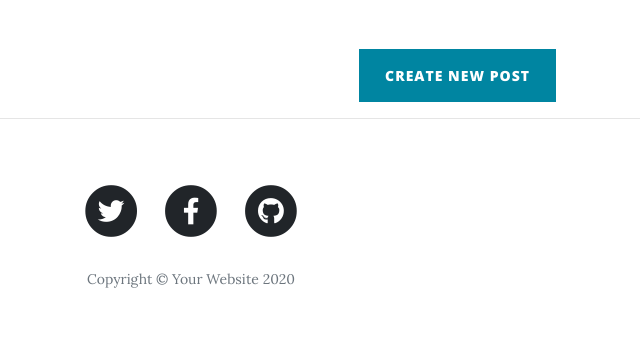
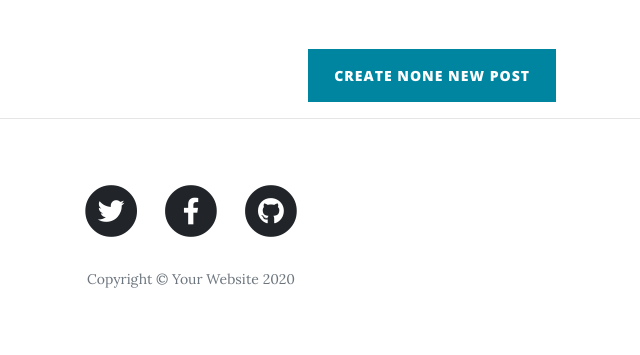
Before and after one commit to RobinB-94/Blog-Website, a Flask app: page / in a window 1280 px wide. Shown: the part 533-888 px from the top of the page, without its empty margins (449-1089 px from the left). Run offline with Flask 2, Linux system fonts and the light colour scheme; the visitor is signed in with stand-in values (Sample User, id 1); data comes from the database, SQL or seed files in the repository; data that the repository does not hold is empty; some libraries are stand-ins or nearby versions.

Commit message:
Test postgres

```diff
--- a/main.py
+++ b/main.py
@@ -113,8 +113,9 @@
 
 @app.route('/')
 def get_all_posts():
+    test=os.environ.get("TESTA")
     posts = BlogPost.query.all()
-    return render_template("index.html", all_posts=posts, current_user=current_user)
+    return render_template("index.html", all_posts=posts, current_user=current_user, test=test)
 
 
 @app.route('/register', methods=["GET", "POST"])
--- a/templates/index.html
+++ b/templates/index.html
@@ -44,7 +44,7 @@
         <!-- New Post -->
         {% if current_user.id == 1 %}
           <div class="clearfix">
-          <a class="btn btn-primary float-right" href="{{url_for('add_new_post')}}">Create New Post</a>
+          <a class="btn btn-primary float-right" href="{{url_for('add_new_post')}}">Create {{ test }} New Post</a>
           </div>
         {% endif %}
 
```
